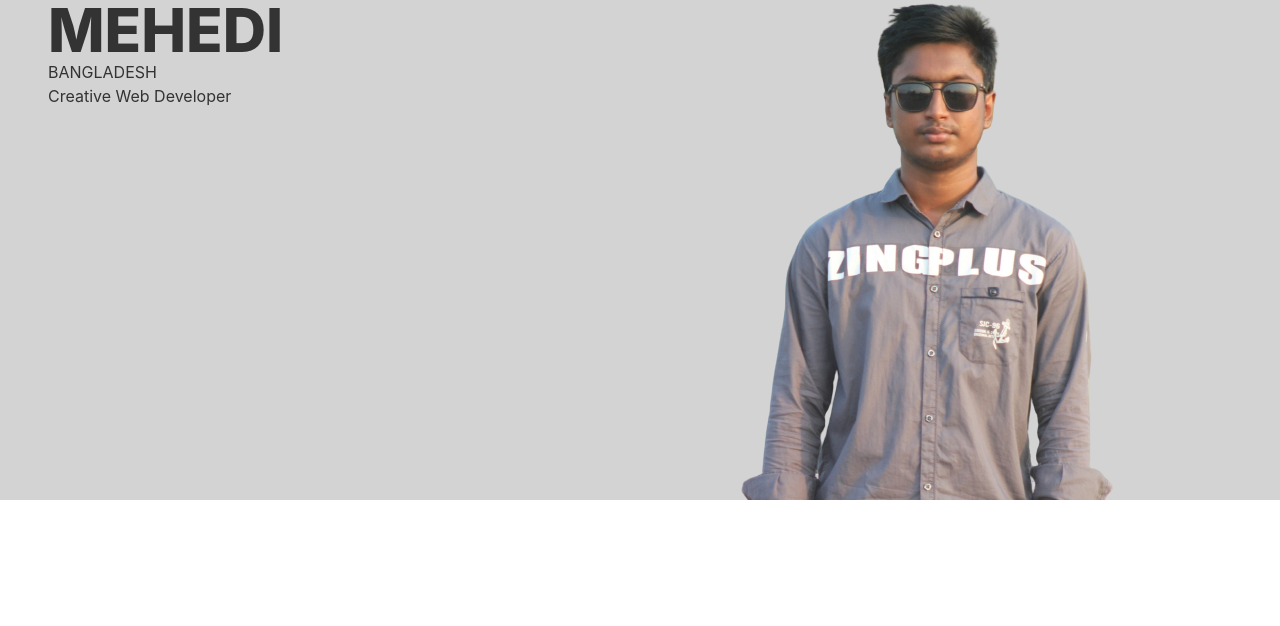
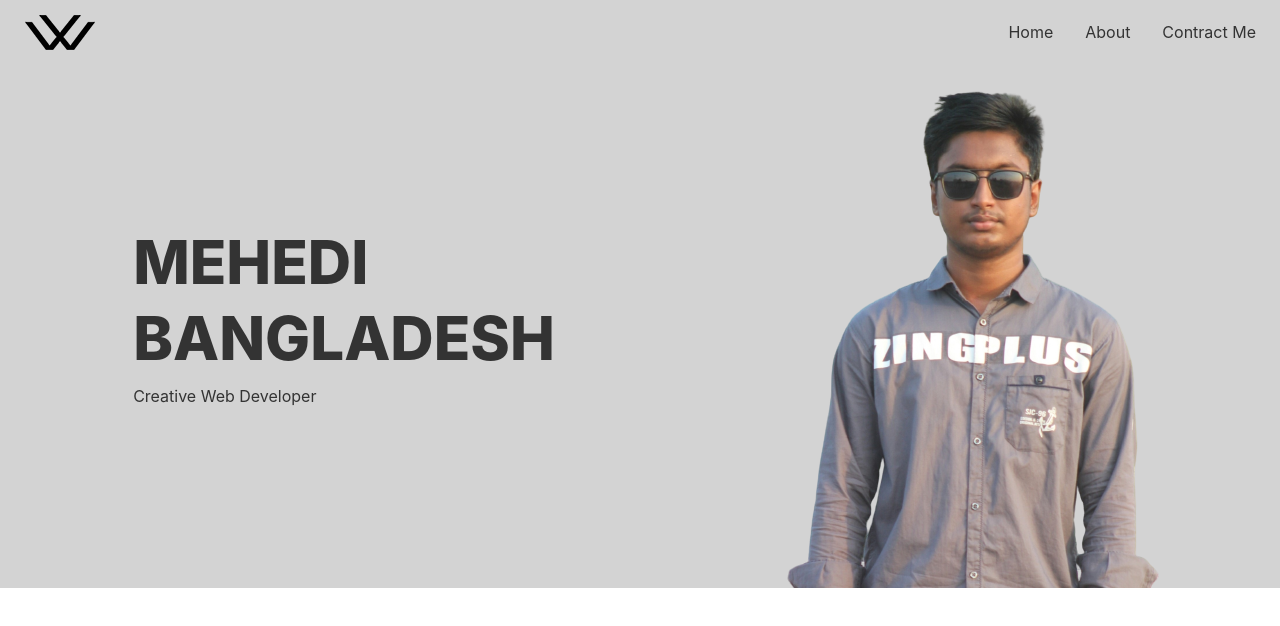
Before and after one commit to Muhammad-Mehedi-Hasan-Opi-Sarker/protfolio-opi, a React (Create React App) app: page / in a window 1280 px wide. Shown: the top 626 px of the page. Built offline with nearby package versions, Linux system fonts and the light colour scheme.

Commit message:
banner complite

```diff
--- a/package.json
+++ b/package.json
@@ -9,6 +9,7 @@
     "daisyui": "^2.15.2",
     "react": "^18.1.0",
     "react-dom": "^18.1.0",
+    "react-router-dom": "^6.3.0",
     "react-scripts": "5.0.1",
     "web-vitals": "^2.1.4"
   },
--- a/src/index.js
+++ b/src/index.js
@@ -3,12 +3,15 @@ import ReactDOM from 'react-dom/client';
 import './index.css';
 import App from './App';
 import reportWebVitals from './reportWebVitals';
+import { BrowserRouter } from 'react-router-dom';
 
 const root = ReactDOM.createRoot(document.getElementById('root'));
 root.render(
-  <React.StrictMode>
-    <App />
-  </React.StrictMode>
+  <BrowserRouter>
+    <React.StrictMode>
+      <App />
+    </React.StrictMode>
+  </BrowserRouter>
 );
 
 // If you want to start measuring performance in your app, pass a function
--- a/src/pages/Home/Banner/Banner.css
+++ /dev/null
@@ -1,4 +0,0 @@
-.opi img{
-    height:'600px';
-    width:'600px';
-}
--- a/src/pages/Home/Banner/Banner.js
+++ b/src/pages/Home/Banner/Banner.js
@@ -1,17 +1,18 @@
 import React from 'react';
-import './Banner.css';
 import opi from '../../../asset/picture/opi3.png';
+import Navbar from '../../Navbar/Navbar';
 const Banner = () => {
     return (
-        <div>
-            <div className='grid lg:grid-cols-2 sm:grid-cols-1 px-12' style={{backgroundColor:'lightgrey'}}>
-            <div>
-                <h1 className='text-6xl font-extrabold'>MEHEDI</h1>
-                <h1>BANGLADESH</h1>
-                <h3>Creative Web Developer</h3>
-            </div>
+        <div className='bg-secondary'>
+            <Navbar></Navbar>
+            <div className='grid justify-items-center lg:grid-cols-2 sm:grid-cols-1 px-12 mt-6'>
+            <div className='lg:mt-32 sm:mt-2'>
+                <h1 className='lg:text-6xl sm:text-6xl lg:font-extrabold sm:font-bold lg:mt-4'>MEHEDI</h1>
+                <h1 className='lg:text-6xl sm:text-6xl lg:font-extrabold sm:font-bold lg:mt-4'>BANGLADESH</h1>
+                <h3 className='lg:mt-4'>Creative Web Developer</h3>
+                </div>
             <div className='opi'>
-                <img src={opi} alt="" />
+                <img className='h-auto' src={opi} alt="" />
             </div>
             </div>
         </div>
--- a/src/pages/Navbar/Navbar.js
+++ b/src/pages/Navbar/Navbar.js
@@ -1,26 +1,18 @@
 import React from 'react';
+import logo from '../../asset/picture/logo.png';
 
 const Navbar = () => {
     return (
         <div>
-            <div class="navbar bg-base-100">
+            <div class="navbar bg-secondary">
                 <div class="flex-1">
-                    <a class="btn btn-ghost normal-case text-xl">daisyUI</a>
+                    <a class="btn btn-ghost normal-case text-xl"><img src={logo} alt="" /></a>
                 </div>
                 <div class="flex-none">
                     <ul class="menu menu-horizontal p-0">
-                        <li><a>Item 1</a></li>
-                        <li tabindex="0">
-                            <a>
-                                Parent
-                                <svg class="fill-current" xmlns="http://www.w3.org/2000/svg" width="20" height="20" viewBox="0 0 24 24"><path d="M7.41,8.58L12,13.17L16.59,8.58L18,10L12,16L6,10L7.41,8.58Z" /></svg>
-                            </a>
-                            <ul class="p-2 bg-base-100">
-                                <li><a>Submenu 1</a></li>
-                                <li><a>Submenu 2</a></li>
-                            </ul>
-                        </li>
-                        <li><a>Item 3</a></li>
+                        <li><a>Home</a></li>
+                        <li><a>About</a></li>
+                        <li><a>Contract Me</a></li>
                     </ul>
                 </div>
             </div>
--- a/tailwind.config.js
+++ b/tailwind.config.js
@@ -5,7 +5,7 @@ module.exports = {
       {
         protfolio: {
           primary: "#000000",
-          secondary: "#C0C0C0",
+          secondary: "#d3d3d3",
           accent: "#37cdbe",
           neutral: "#3d4451",
           "base-100": "#ffffff",
```
Also changed, not shown: src/asset/picture/logo.png (added), 1 other file (tests, documents, lock files or other folders).
